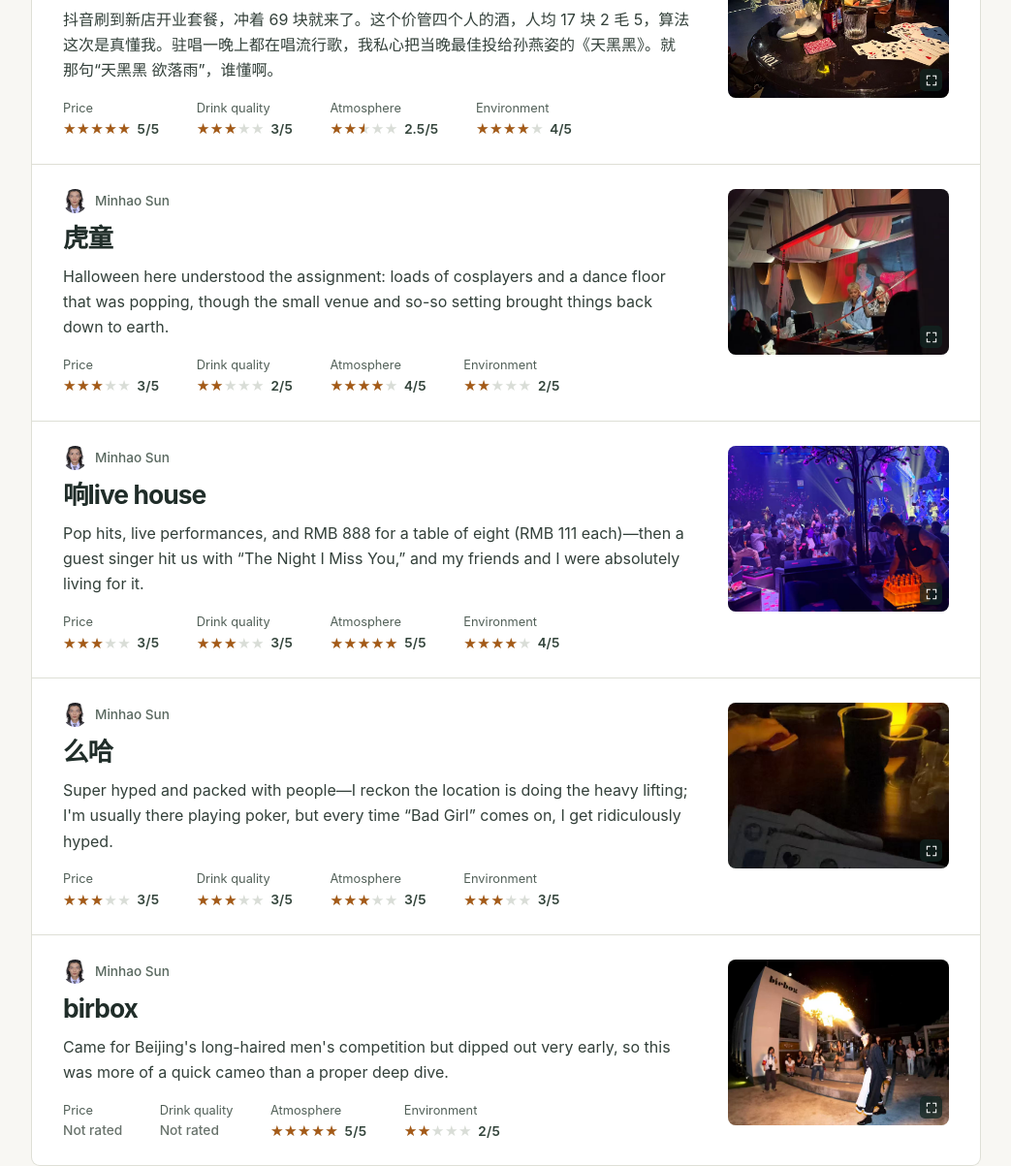
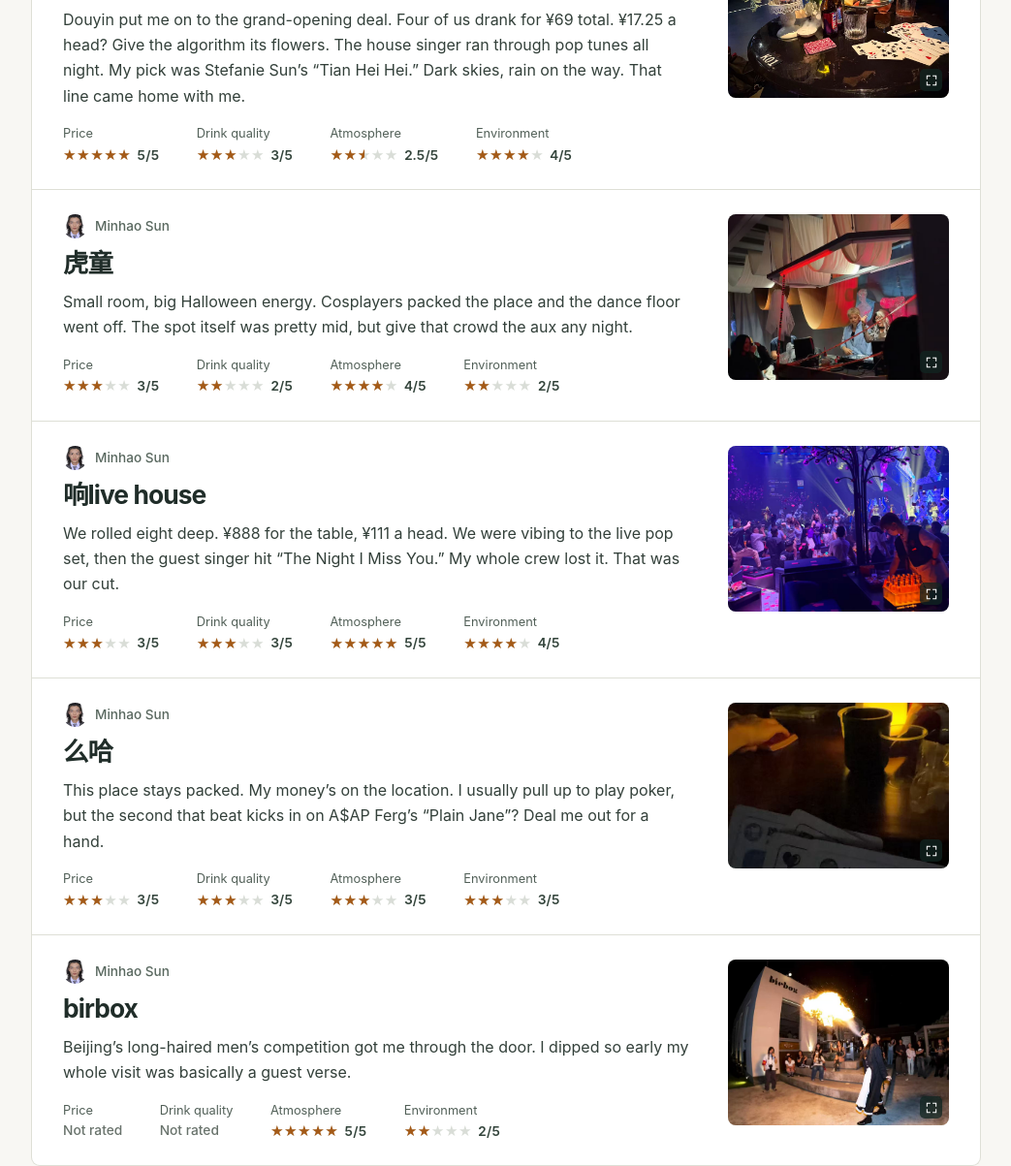
Before and after one commit to BITMinhaoSun/bitminhaosun.github.io, a plain HTML site: page bars.html in a window 1280 px wide. Shown: the part 512-1715 px from the top of the page at 97% size, without its empty margins (118-1161 px from the left). Drawn offline with Linux system fonts and the light colour scheme.

Commit message:
Rewrite bar notes in English and correct the Meha track to Plain Jane

```diff
--- a/bars.html
+++ b/bars.html
@@ -10,7 +10,7 @@
   <link rel="icon" href="assets/favicon.svg" type="image/svg+xml">
   <link rel="stylesheet" href="styles.css">
   <link rel="stylesheet" href="bars.css?v=cf7999c030b6">
-  <script src="bars.js?v=18123b16654a" defer></script>
+  <script src="bars.js?v=7cf63ec2785d" defer></script>
 </head>
 <body>
   <a class="skip-link" href="#reviews">Skip to reviews</a>
--- a/bars.js
+++ b/bars.js
@@ -8,8 +8,7 @@ const reviews = [
       "atmosphere": 2.5,
       "environment": 4
     },
-    "note": "抖音刷到新店开业套餐，冲着 69 块就来了。这个价管四个人的酒，人均 17 块 2 毛 5，算法这次是真懂我。驻唱一晚上都在唱流行歌，我私心把当晚最佳投给孙燕姿的《天黑黑》。就那句“天黑黑 欲落雨”，谁懂啊。",
-    "noteLang": "zh-CN",
+    "note": "Douyin put me on to the grand-opening deal. Four of us drank for ¥69 total. ¥17.25 a head? Give the algorithm its flowers. The house singer ran through pop tunes all night. My pick was Stefanie Sun’s “Tian Hei Hei.” Dark skies, rain on the way. That line came home with me.",
     "photo": "assets/bars/gexuan-yexu.jpg",
     "photoAlt": "Drinks, playing cards and a decorative birdcage on the table at Gexuan Yexu",
     "photoWidth": 1706,
@@ -24,7 +23,7 @@ const reviews = [
       "atmosphere": 4,
       "environment": 2
     },
-    "note": "Halloween here understood the assignment: loads of cosplayers and a dance floor that was popping, though the small venue and so-so setting brought things back down to earth.",
+    "note": "Small room, big Halloween energy. Cosplayers packed the place and the dance floor went off. The spot itself was pretty mid, but give that crowd the aux any night.",
     "photo": "assets/bars/hutong.jpg",
     "photoAlt": "DJs at the Halloween event at Hutong",
     "photoWidth": 1201,
@@ -39,7 +38,7 @@ const reviews = [
       "atmosphere": 5,
       "environment": 4
     },
-    "note": "Pop hits, live performances, and RMB 888 for a table of eight (RMB 111 each)—then a guest singer hit us with “The Night I Miss You,” and my friends and I were absolutely living for it.",
+    "note": "We rolled eight deep. ¥888 for the table, ¥111 a head. We were vibing to the live pop set, then the guest singer hit “The Night I Miss You.” My whole crew lost it. That was our cut.",
     "photo": "assets/bars/xiang.jpg",
     "photoAlt": "A crowd and colorful stage lights at Xiang Live House",
     "photoWidth": 1280,
@@ -54,7 +53,7 @@ const reviews = [
       "atmosphere": 3,
       "environment": 3
     },
-    "note": "Super hyped and packed with people—I reckon the location is doing the heavy lifting; I'm usually there playing poker, but every time “Bad Girl” comes on, I get ridiculously hyped.",
+    "note": "This place stays packed. My money’s on the location. I usually pull up to play poker, but the second that beat kicks in on A$AP Ferg’s “Plain Jane”? Deal me out for a hand.",
     "photo": "assets/bars/meha.jpg",
     "photoAlt": "Playing cards on a table at Meha",
     "photoWidth": 810,
@@ -69,7 +68,7 @@ const reviews = [
       "atmosphere": 5,
       "environment": 2
     },
-    "note": "Came for Beijing's long-haired men's competition but dipped out very early, so this was more of a quick cameo than a proper deep dive.",
+    "note": "Beijing’s long-haired men’s competition got me through the door. I dipped so early my whole visit was basically a guest verse.",
     "photo": "assets/bars/birbox.jpg",
     "photoAlt": "An outdoor fire performance at birbox",
     "photoWidth": 1540,
```
